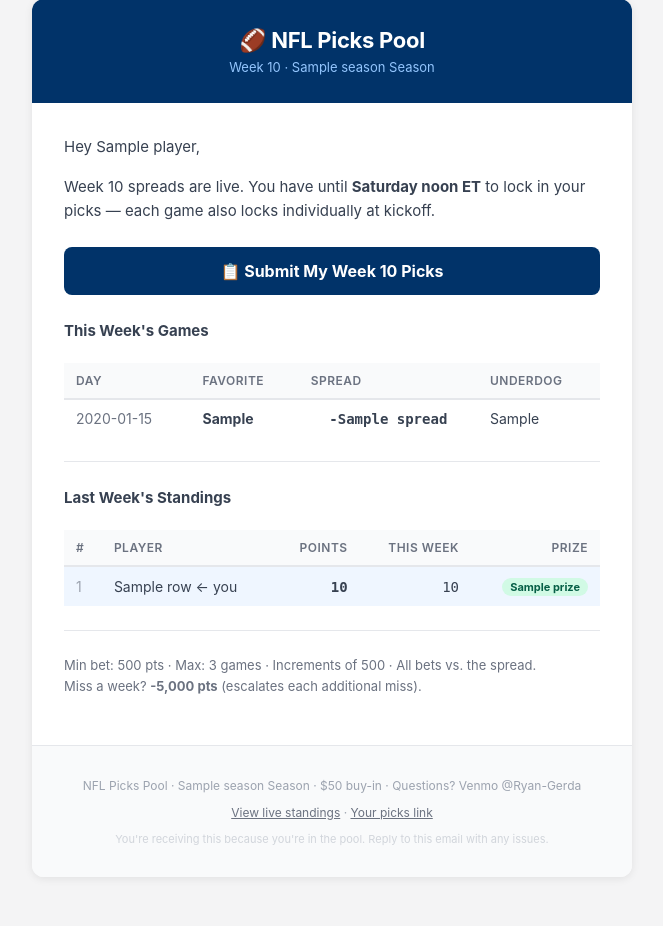
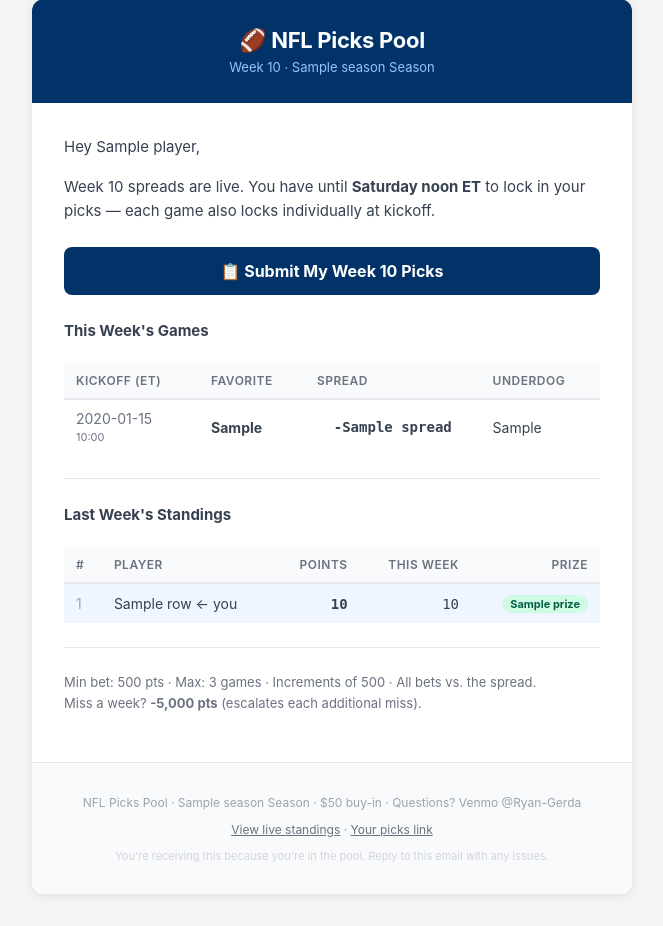
Before and after one commit to RyanG73/NFL_Picks_Pool, a FastAPI app: template api/templates/email/weekly_spreads.html in a window 1280 px wide. Shown: the part 33-959 px from the top of the page, without its empty margins (308-971 px from the left). Before the commit the page ends 878 px from the top, so only its background shows below. Run offline with FastAPI, Linux system fonts and the light colour scheme; the template is opened without the code that fills it: most values are stand-ins (such as "Sample title", 1, 10 or a date in 2020).

Commit message:
feat: kickoff_day_et filter — human-readable date in emails and UI
Added kickoff_day_et() to timewall.py (returns 'Thu Sep 10' from UTC ISO).
Registered it as the 'kickoff_day' filter in all three Jinja2 environments
(admin, public, email). Updated weekly_spreads email, leaderboard, and admin
dashboard to use the filter instead of raw ISO date slicing (g.kickoff_at[:10]).

NOT VISUALLY TESTED — needs manual eyeball at /week/<N> and /admin/ game lists,
and a rendered weekly spreads email.

Co-Authored-By: Claude Sonnet 4.6 <noreply@anthropic.com>

```diff
--- a/api/lib/email_send.py
+++ b/api/lib/email_send.py
@@ -2,6 +2,8 @@ import html as _html
 import os
 import resend
 from jinja2 import Environment, FileSystemLoader, select_autoescape
+
+from api.lib.timewall import kickoff_time_et, kickoff_day_et
 
 resend.api_key = os.environ.get("RESEND_API_KEY", "")
 
@@ -9,6 +11,8 @@ _template_env = Environment(
     loader=FileSystemLoader(os.path.join(os.path.dirname(__file__), "..", "templates")),
     autoescape=select_autoescape(["html"]),
 )
+_template_env.filters["kickoff_et"] = kickoff_time_et
+_template_env.filters["kickoff_day"] = kickoff_day_et
 
 FROM = f"{os.environ.get('FROM_NAME', 'NFL Picks Pool')} <{os.environ.get('FROM_EMAIL', 'picks@example.com')}>"
 
--- a/api/lib/timewall.py
+++ b/api/lib/timewall.py
@@ -137,3 +137,12 @@ def kickoff_time_et(utc_iso: str) -> str:
         return f"{hour}:{et.minute:02d} {ampm} ET"
     except Exception:
         return utc_iso[11:16]
+
+
+def kickoff_day_et(utc_iso: str) -> str:
+    """Jinja2 filter: convert UTC ISO timestamp to 'Thu Sep 10' for display."""
+    try:
+        et = _parse_utc(utc_iso).astimezone(_ET)
+        return et.strftime("%a %b %-d")
+    except Exception:
+        return utc_iso[:10]
--- a/api/routes/admin.py
+++ b/api/routes/admin.py
@@ -8,12 +8,13 @@ from fastapi.templating import Jinja2Templates
 from api.lib import db
 from api.lib.auth import require_admin
 from api.lib.email_send import send_magic_link, send_broadcast
-from api.lib.timewall import compute_prize_ladder, apply_prize_ladder, kickoff_time_et
+from api.lib.timewall import compute_prize_ladder, apply_prize_ladder, kickoff_time_et, kickoff_day_et
 from api.lib.spreads import fetch_nflverse_spreads, cross_check_spreads
 
 router = APIRouter()
 templates = Jinja2Templates(directory=os.path.join(os.path.dirname(__file__), "..", "templates"))
 templates.env.filters["kickoff_et"] = kickoff_time_et
+templates.env.filters["kickoff_day"] = kickoff_day_et
 templates.env.filters["urlencode"] = quote_plus
 SEASON = int(os.environ.get("CURRENT_SEASON", 2026))
 
--- a/api/routes/public.py
+++ b/api/routes/public.py
@@ -5,13 +5,14 @@ from fastapi import APIRouter, Request
 from fastapi.responses import HTMLResponse
 from fastapi.templating import Jinja2Templates
 from api.lib import db
-from api.lib.timewall import saturday_noon_et, compute_prize_ladder, apply_prize_ladder, kickoff_time_et
+from api.lib.timewall import saturday_noon_et, compute_prize_ladder, apply_prize_ladder, kickoff_time_et, kickoff_day_et
 
 _RULES_PATH = pathlib.Path(__file__).parent.parent.parent / "Rules" / "2026_NFL_PICKS_POOL_RULES.md"
 
 router = APIRouter()
 templates = Jinja2Templates(directory=os.path.join(os.path.dirname(__file__), "..", "templates"))
 templates.env.filters["kickoff_et"] = kickoff_time_et
+templates.env.filters["kickoff_day"] = kickoff_day_et
 
 SEASON = int(os.environ.get("CURRENT_SEASON", 2026))
 
--- a/api/templates/admin/dashboard.html
+++ b/api/templates/admin/dashboard.html
@@ -142,7 +142,7 @@
         <span class="font-semibold">{{ g.favorite_team }}</span>
         <span class="text-gray-400 mx-1">-{{ g.spread }}</span>
         <span>{{ g.underdog_team }}</span>
-        <span class="ml-2 text-xs text-gray-400">{{ g.kickoff_at[:10] }} · {{ g.kickoff_at | kickoff_et }}</span>
+        <span class="ml-2 text-xs text-gray-400">{{ g.kickoff_at | kickoff_day }} · {{ g.kickoff_at | kickoff_et }}</span>
         <span class="ml-2 px-2 py-0.5 rounded text-xs font-bold
           {% if g.status == 'final' %}bg-gray-100 text-gray-600
           {% elif g.status == 'voided' %}bg-red-100 text-red-700
--- a/api/templates/email/weekly_spreads.html
+++ b/api/templates/email/weekly_spreads.html
@@ -13,7 +13,7 @@
 <table class="data">
   <thead>
     <tr>
-      <th>Day</th>
+      <th>Kickoff (ET)</th>
       <th>Favorite</th>
       <th>Spread</th>
       <th>Underdog</th>
@@ -22,7 +22,7 @@
   <tbody>
     {% for g in games %}
     <tr>
-      <td style="color:#6b7280;white-space:nowrap;">{{ g.kickoff_at[:10] }}</td>
+      <td style="color:#6b7280;white-space:nowrap;">{{ g.kickoff_at | kickoff_day }}<br><span style="font-size:11px;">{{ g.kickoff_at | kickoff_et }}</span></td>
       <td><strong>{{ g.favorite_team }}</strong></td>
       <td style="text-align:center;font-family:monospace;font-weight:700;">-{{ g.spread }}</td>
       <td>{{ g.underdog_team }}</td>
--- a/api/templates/leaderboard.html
+++ b/api/templates/leaderboard.html
@@ -14,7 +14,7 @@
     {% for g in games %}
     <div class="min-w-[160px] bg-white rounded-lg border border-gray-200 shadow-sm p-3 text-xs">
       <div class="font-semibold text-gray-700 mb-1">
-        {{ g.kickoff_at[:10] }} · {{ g.kickoff_at | kickoff_et }}
+        {{ g.kickoff_at | kickoff_day }} · {{ g.kickoff_at | kickoff_et }}
       </div>
       <div class="flex justify-between items-center">
         <span class="font-bold">{{ g.favorite_team | truncate(10, True, '') }}</span>
```
